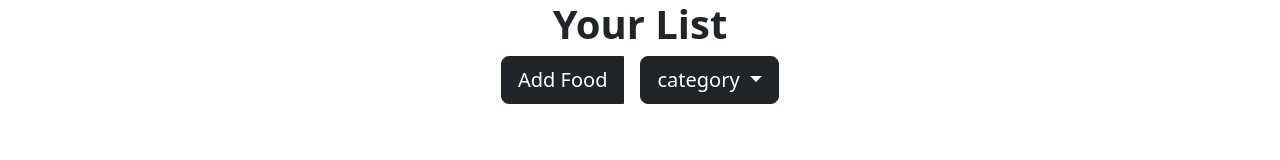
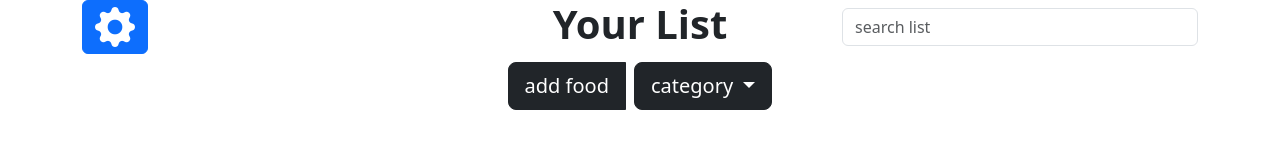
Before and after one commit to 22032300-Faiz-Shafie/FoodExpiryDetectorApp, a plain HTML site: page index.html in a window 1280 px wide. Drawn offline with nearby package versions, Linux system fonts and the light colour scheme.

Commit message:
added addfood.html and further developed UI

```diff
--- a/index.html
+++ b/index.html
@@ -3,18 +3,37 @@
     <meta charset="UTF-8">
     <meta name="viewport" content="width=device-width, initial-scale=1.0">
     <link href="https://cdn.jsdelivr.net/npm/bootstrap@5.3.3/dist/css/bootstrap.min.css" rel="stylesheet" integrity="sha384-QWTKZyjpPEjISv5WaRU9OFeRpok6YctnYmDr5pNlyT2bRjXh0JMhjY6hW+ALEwIH" crossorigin="anonymous">
-
-    <title>Food expiry detector</title>
+    <link rel="stylesheet" href="https://cdn.jsdelivr.net/npm/bootstrap-icons@1.11.3/font/bootstrap-icons.min.css">
+<title>Food expiry detector</title>
 </head>
 <body>
 <script src="https://cdn.jsdelivr.net/npm/bootstrap@5.3.3/dist/js/bootstrap.bundle.min.js" integrity="sha384-YvpcrYf0tY3lHB60NNkmXc5s9fDVZLESaAA55NDzOxhy9GkcIdslK1eN7N6jIeHz" crossorigin="anonymous"></script>
 
-<h1 class="text-center fw-bold">Your List</h1>
+<div class="container">
+
+  <div class="row justify-content-center">
+    <div class="col">
+      <button type="submit" class="btn btn-primary" value="settingButton" id="settingButton"><span class="bi bi-gear-fill h1"></span></button>
+    </div>
+    <div class="col">
+      <h1 class="fw-bold text-center">Your List</h1>
+    </div>
+    <div class="col">
+      <div class="mb-3">
+        <label for="formGroupExampleInput" class="form-label"></label>
+        <input type="text" class="form-control" id="searchlist" placeholder="search list">
+      </div>
+        </div>
+      </div>
+
+
+
+
 <!--group for Add food and food category drop down-->
 <div class="text-center">
 <div class="btn-group" role="group">
 <!--Add food button-->
-<button class="me-2 btn btn-lg btn-dark">Add Food</button>
+<a href="addfood.html" class="btn btn-lg btn-dark" role="button">add food</a>
 <!--food categroy drop down-->
 <div class="dropdown">
     <button class="ms-2 btn btn-lg btn-dark dropdown-toggle" type="button" data-bs-toggle="dropdown" aria-expanded="false">
@@ -27,6 +46,8 @@
   </div>
 </div>
 </div>
+</div>
 
+</div>
 </body>
 </html>
```
Also changed, not shown: addfood.html (added, +27 -0 lines).
